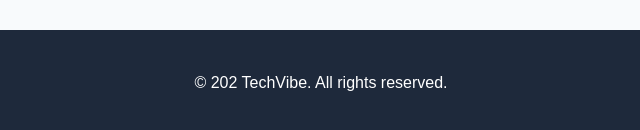
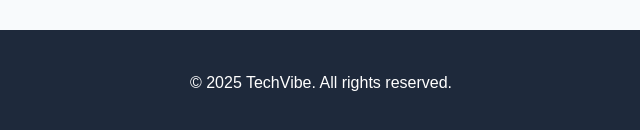
Before and after one commit to KagisoMaphanga/Tech_hub, a plain HTML site: page index.html in a window 1280 px wide. Shown: the part 766-896 px from the top of the page, 319-959 px from the left. Drawn offline with Linux system fonts and the light colour scheme.

Commit message:
corrected the footer

```diff
--- a/index.html
+++ b/index.html
@@ -46,7 +46,7 @@
 
     <!--Footer-->
     <footer class="footer">
-        <p>&copy; 202 TechVibe. All rights reserved.</p>
+        <p>&copy; 2025 TechVibe. All rights reserved.</p>
     </footer>
 
     <script src="script.js"></script>
```
Also changed, not shown: products.html (+1 -1 lines).
